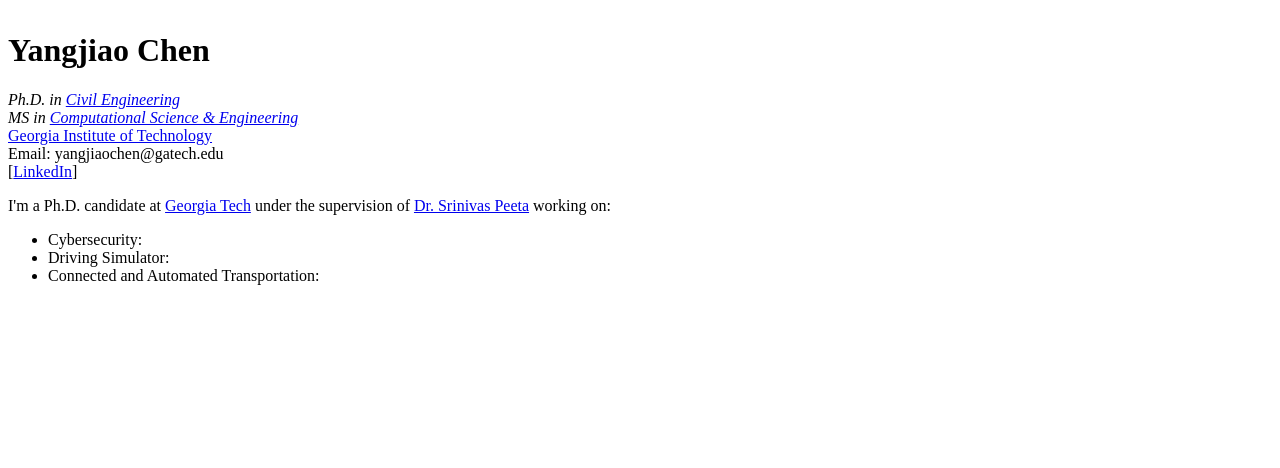
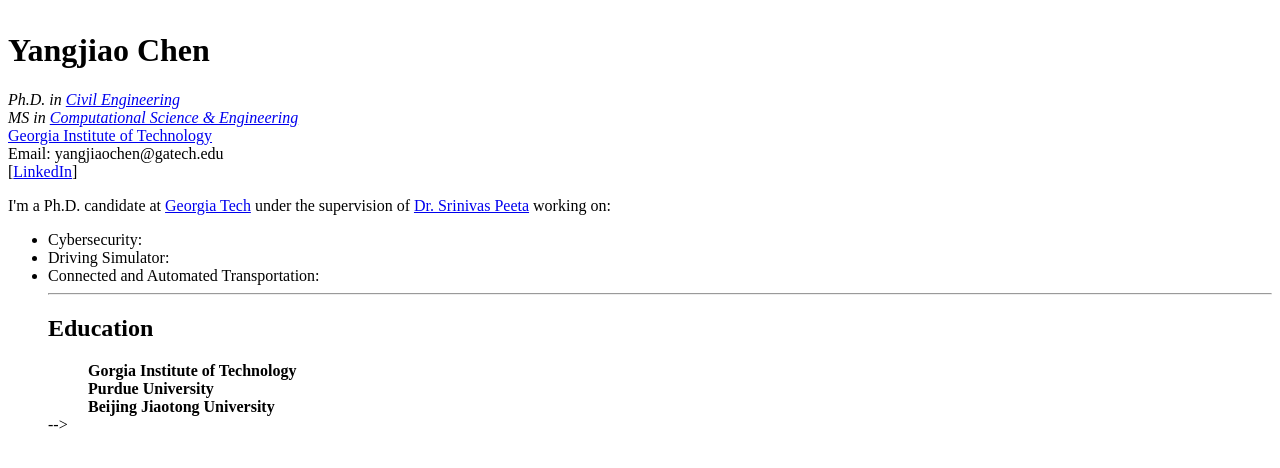
Before and after one commit to YangjiaoChen/YangjiaoChen.github.io, a Jekyll site: the page built from index.html, in a window 1280 px wide, cut to the strip 267-735 px from the top of the page. Built offline with Jekyll 4.4.1, drawn with Linux system fonts in a browser that asks for light colours.

Commit message:
Update index.html

```diff
--- a/index.html
+++ b/index.html
@@ -76,8 +76,6 @@ title: "Yangjiao Chen"
 
 <div class="row">
   <div class="col-sm-3">
-    <!-- <img src="static/yang.jpeg" class="img-thumbnail"
-    style="margin-top: 35px; margin-bottom: 15px"> -->
     <img src="static/yangjiaochen.png"  width="200"
          height="130" style="margin-top: 25px; margin-bottom: 15px" >
   </div>
@@ -111,6 +109,25 @@ title: "Yangjiao Chen"
     <li>Cybersecurity: </li>
     <li>Driving Simulator: </li>
     <li>Connected and Automated Transportation:  </li>
+
+
+<hr>
+<h2> Education </h2>
+<ul>
+    <div>
+      <span class="title">
+        <b>Gorgia Institute of Technology</b><br>
+      </span>
+	    <span class="title">
+        <b>Purdue University</b><br>
+      </span>
+	    <span class="title">
+        <b>Beijing Jiaotong University</b><br>
+      </span>
+
+  </div>
+
+</ul> -->
 
 <!-- <hr>
 </ul>
```
